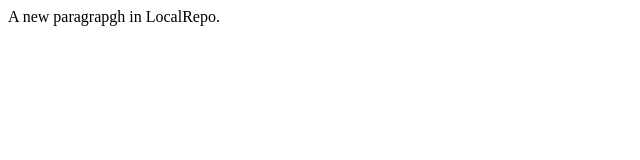
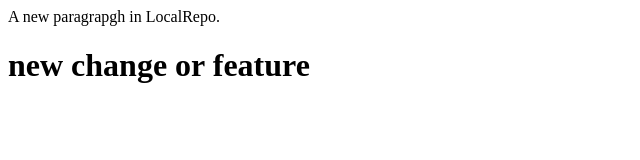
Before and after one commit to saurav0311/localrepo, a plain HTML site: page index.html in a window 1280 px wide. Shown: the whole page, without its empty margins (0-640 px from the left). Drawn offline with Linux system fonts and the light colour scheme.

Commit message:
feature created

```diff
--- a/index.html
+++ b/index.html
@@ -1 +1,2 @@
 <p> A new paragrapgh in LocalRepo. </p>
+<h1> new change or feature </h1>
```
